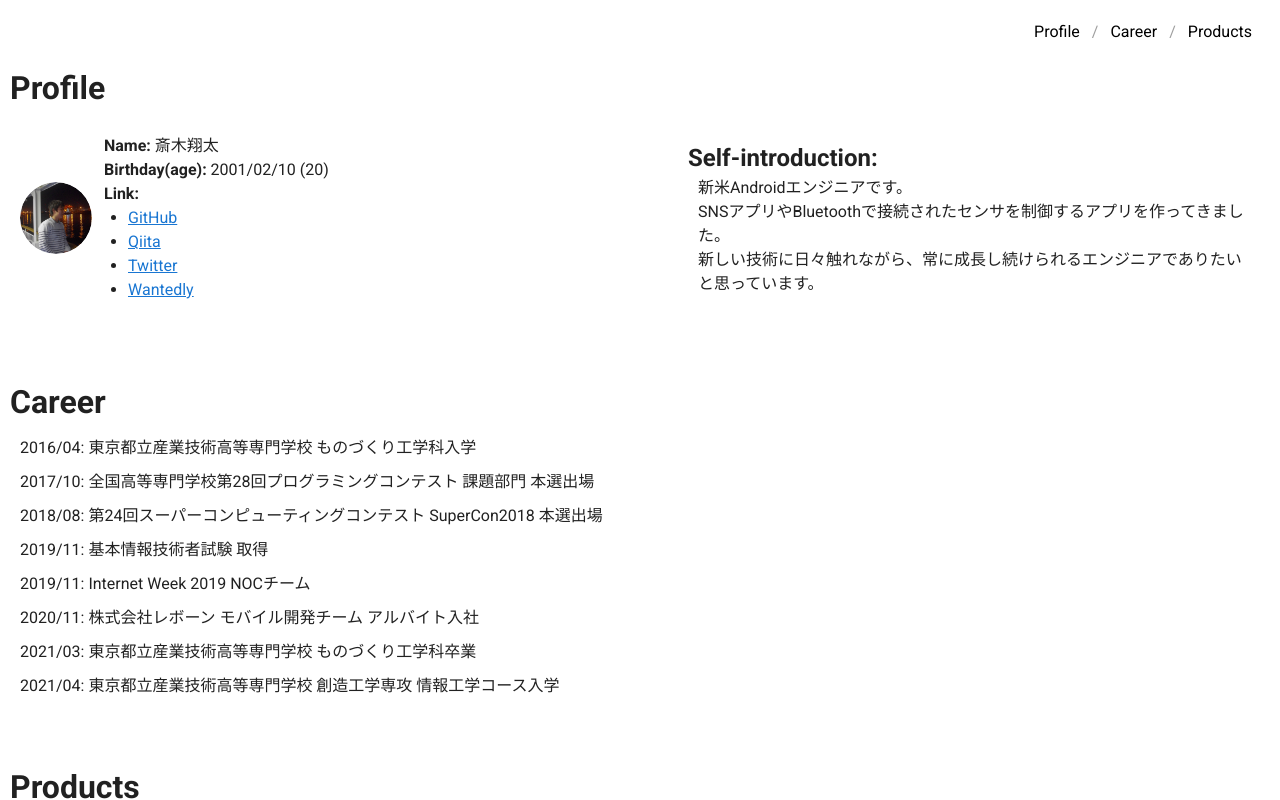
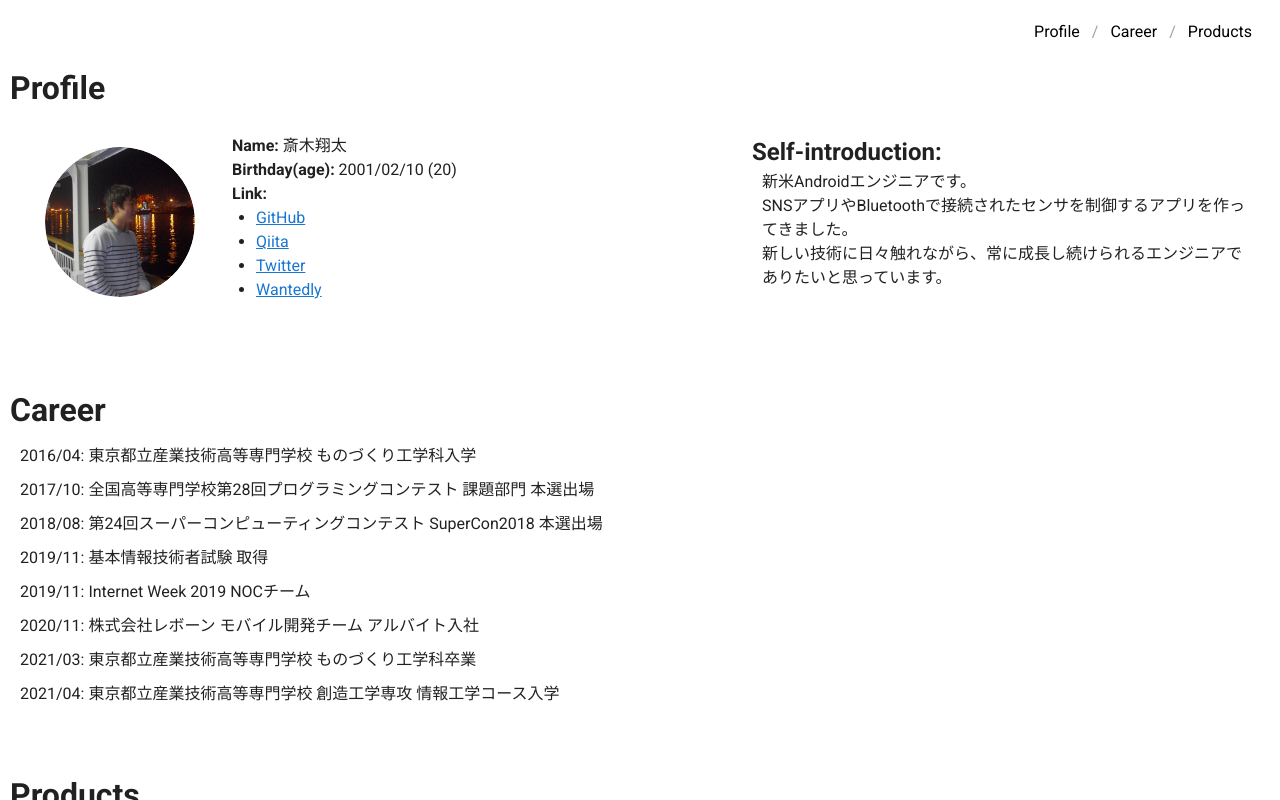
Before and after one commit to NaCl5alt/portfolio, a Vue app: page / in a window 1280 px wide. Built offline with nearby package versions, Linux system fonts and the light colour scheme.

Commit message:
Created Base Site Style (#4)
* created profile

* Fixed Header link size

* Created Career

* proto Products

* Created Products

* Created profile img Modal window

* GooglePlayへの遷移、Profileアイコンのサイズ変更

```diff
--- a/src/components/Products.vue
+++ b/src/components/Products.vue
@@ -5,9 +5,12 @@
       <v-row style="margin: 10px 10px 0px">
         <v-col>
           <div v-for="product in products" :key="product.name">
+            <v-dialog v-model="dialog" max-width="400">
+              <template v-slot:activator="{ on, attrs }">
                 <v-row
+                  v-on="on"
+                  v-bind="attrs"
                   align="center"
-              @click="onClickLink(product.link)"
                   style="cursor: pointer; margin-top: 10px"
                   :title="product.name"
                 >
@@ -16,6 +19,23 @@
                   </v-avatar>
                   <h2 style="margin-left: 10px">{{ product.name }}</h2>
                 </v-row>
+              </template>
+              <v-card
+                align="center"
+                align-content="center"
+                style="padding: 10px"
+              >
+                <div style="font-size: large; margin: 10px">
+                  GooglePlayStoreへ移動しますか？
+                </div>
+                <v-card-actions>
+                  <v-spacer />
+                  <v-btn color="primary" text @click="onClickLink(product.link)"
+                    >はい</v-btn
+                  >
+                </v-card-actions>
+              </v-card>
+            </v-dialog>
             <v-row style="margin: 30px 10px 0px">
               <div style="margin: 10px 0px 20px">
                 {{ product.description }}
@@ -47,23 +67,8 @@
 export default {
   name: "Products",
   data: () => ({
+    dialog: false,
     products: [
-      // {
-      //   name: "Sample",
-      //   description: "SampleText",
-      //   logo: "Sample",
-      //   link: "SampleText",
-      //   images: [
-      //     {
-      //       alt: "Sample1",
-      //       href: require("../assets/logo.png"),
-      //     },
-      //     {
-      //       alt: "Sample2",
-      //       href: require("../assets/logo.png"),
-      //     },
-      //   ],
-      // },
       {
         name: "Piperia - 学生専用SNS（ピペリア）",
         description: "全ての学生にオープンな場所を提供する学生専用SNS",
@@ -92,6 +97,7 @@ export default {
   }),
   methods: {
     onClickLink(link) {
+      this.dialog = false;
       window.open(link, "_blank");
     },
   },
--- a/src/components/Profile.vue
+++ b/src/components/Profile.vue
@@ -2,14 +2,22 @@
   <v-container fluid style="padding: 64px 0px 0px" id="Profile">
     <v-layout wrap fill-height style="display: block">
       <h1>Profile</h1>
-      <v-row
-        align="center"
-        align-content="center"
-        style="margin: 10px 10px 0px"
-      >
-        <v-avatar size="72">
-          <img :src="profile" alt="profileImg" />
-        </v-avatar>
+      <v-row style="margin: 10px 10px 0px">
+        <v-dialog
+          v-model="dialog"
+          max-width="500"
+          align="center"
+          align-content="center"
+        >
+          <template v-slot:activator="{ on, attrs }">
+            <v-avatar size="150" v-on="on" v-bind="attrs" style="margin: 25px">
+              <img :src="profile" alt="profileImg" />
+            </v-avatar>
+          </template>
+          <v-card>
+            <img :src="profile" alt="profileImg" width="500" />
+          </v-card>
+        </v-dialog>
         <v-col>
           <div><b>Name:</b> 斎木翔太</div>
           <div><b>Birthday(age):</b> 2001/02/10 (20)</div>
@@ -34,11 +42,10 @@
 </template>
 
 <script>
-import Profile from "../assets/profile.jpg";
 export default {
   name: "Profile",
   data: () => ({
-    profile: Profile,
+    profile: require("../assets/profile.jpg"),
     links: [
       {
         site: "GitHub",
@@ -57,6 +64,7 @@ export default {
         href: "https://www.wantedly.com/id/NaCl_5alt",
       },
     ],
+    dialog: false,
   }),
 };
 </script>
```
Lines whose indentation alone changed are shown as unchanged.
